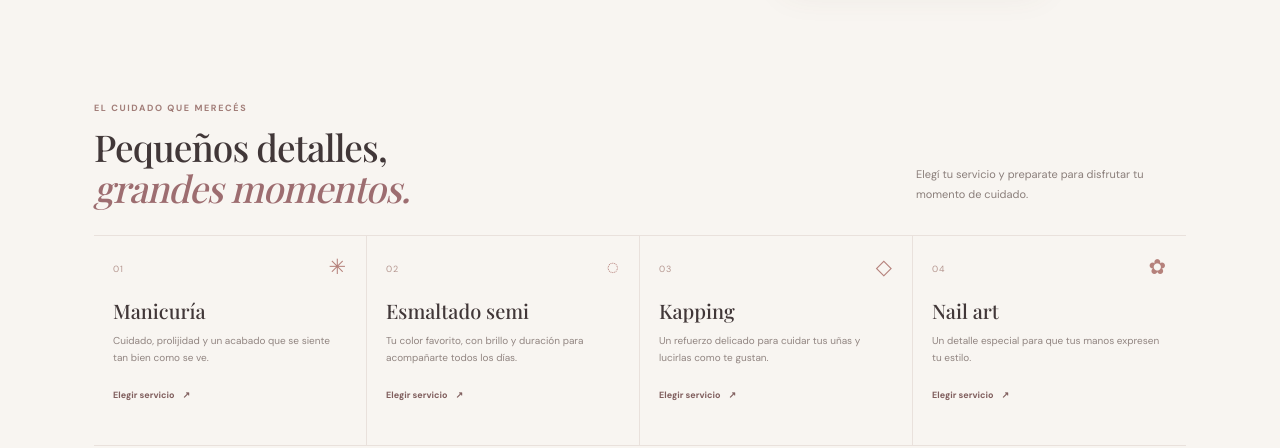
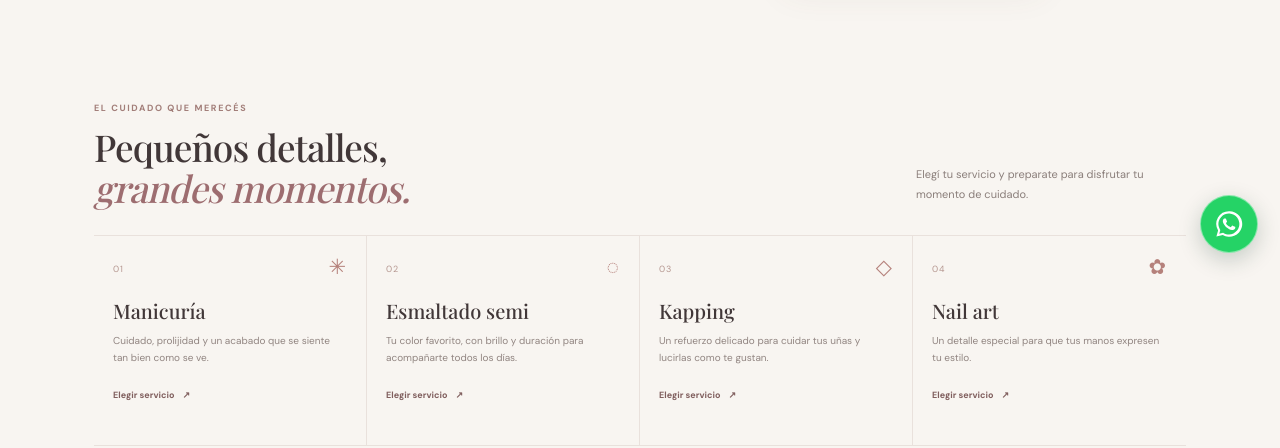
Before and after one commit to nahuelsantoro/m-nails-turnos, a plain HTML site: page index.html in a window 1280 px wide. Shown: the part 525-973 px from the top of the page. Drawn offline with nearby package versions, Linux system fonts and the light colour scheme; a web font is replaced by a local one.

Commit message:
Add floating WhatsApp contact button

```diff
--- a/index.html
+++ b/index.html
@@ -10,6 +10,7 @@
     <link rel="preconnect" href="https://fonts.gstatic.com" crossorigin />
     <link href="https://fonts.googleapis.com/css2?family=DM+Sans:wght@400;500;600;700&family=Playfair+Display:ital,wght@0,500;0,600;0,700;1,500;1,600&display=swap" rel="stylesheet" />
     <link rel="stylesheet" href="styles.css" />
+    <link rel="stylesheet" href="whatsapp.css" />
     <script src="app.js" defer></script>
   </head>
   <body>
@@ -66,6 +67,9 @@
 
       <section class="closing wrap"><span class="closing-mark">✳</span><p>Tu momento de sentirte bien.</p><a href="https://www.instagram.com/m.nails.belleza/" target="_blank" rel="noreferrer">Conocé más en Instagram ↗</a></section>
     </main>
+    <a class="whatsapp-float" href="https://wa.me/542216255391?text=Hola%2C%20quiero%20hacer%20una%20consulta%20sobre%20turnos%20en%20M.%20Nails%20Belleza." target="_blank" rel="noreferrer" aria-label="Escribinos por WhatsApp" title="Escribinos por WhatsApp">
+      <svg viewBox="0 0 32 32" aria-hidden="true" focusable="false"><path d="M16.04 3.2A12.72 12.72 0 0 0 5.1 22.4L3.4 28.6l6.36-1.67A12.8 12.8 0 1 0 16.04 3.2Zm0 23.3c-1.97 0-3.9-.53-5.58-1.54l-.4-.23-3.77.99 1.01-3.67-.26-.42a10.47 10.47 0 1 1 9 4.87Zm5.75-7.84c-.31-.16-1.84-.91-2.13-1.02-.29-.1-.5-.16-.7.16-.21.31-.8 1.02-.98 1.23-.18.2-.36.23-.67.08-.31-.16-1.31-.48-2.5-1.52-.92-.82-1.54-1.84-1.72-2.15-.18-.31-.02-.48.13-.63.14-.14.31-.36.46-.54.15-.18.2-.31.31-.52.1-.2.05-.38-.03-.54-.08-.15-.7-1.69-.96-2.31-.25-.6-.5-.51-.69-.52h-.59c-.21 0-.54.08-.82.39-.28.31-1.08 1.05-1.08 2.56 0 1.51 1.1 2.97 1.25 3.18.15.2 2.16 3.3 5.23 4.62.73.31 1.3.5 1.75.64.74.24 1.41.2 1.94.12.59-.09 1.84-.75 2.1-1.48.26-.72.26-1.33.18-1.46-.08-.13-.28-.21-.59-.36Z"/></svg>
+    </a>
     <footer class="site-footer"><div class="wrap footer-inner"><a class="brand" href="#inicio"><span class="brand-mark">M.</span><span class="brand-copy"><strong>M. NAILS</strong><small>BELLEZA & CUIDADO</small></span></a><span>Hecho con cariño para vos <i>✦</i></span><a href="https://www.instagram.com/m.nails.belleza/" target="_blank" rel="noreferrer">@m.nails.belleza ↗</a></div></footer>
   </body>
 </html>
--- /dev/null
+++ b/whatsapp.css
@@ -0,0 +1,40 @@
+.whatsapp-float {
+  position: fixed;
+  right: max(22px, env(safe-area-inset-right));
+  bottom: max(22px, env(safe-area-inset-bottom));
+  z-index: 20;
+  display: grid;
+  width: 58px;
+  height: 58px;
+  place-items: center;
+  border: 1px solid #ffffff70;
+  border-radius: 50%;
+  background: #25d366;
+  box-shadow: 0 7px 22px #173d2c38;
+  transition: transform 180ms ease, box-shadow 180ms ease;
+}
+
+.whatsapp-float:hover {
+  transform: translateY(-3px);
+  box-shadow: 0 10px 26px #173d2c4a;
+}
+
+.whatsapp-float:focus-visible {
+  outline: 3px solid #195d35;
+  outline-offset: 3px;
+}
+
+.whatsapp-float svg {
+  width: 32px;
+  height: 32px;
+  fill: #fff;
+}
+
+@media (max-width: 760px) {
+  .whatsapp-float {
+    right: max(17px, env(safe-area-inset-right));
+    bottom: max(17px, env(safe-area-inset-bottom));
+    width: 55px;
+    height: 55px;
+  }
+}
```
